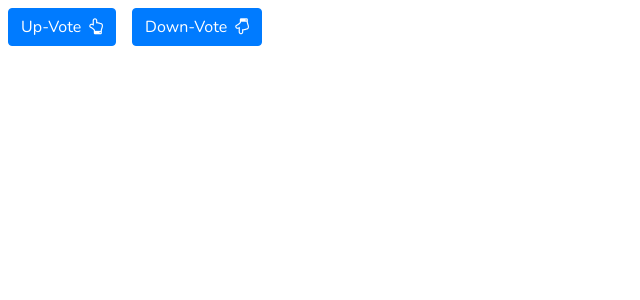
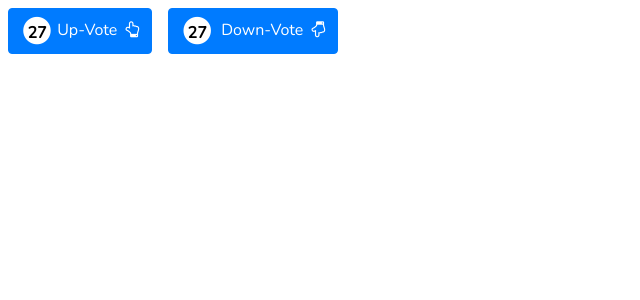
Before and after one commit to SamNgigi/Quotes, an Angular app: page / in a window 1280 px wide. Shown: the top 300 px of the page, without its empty margins (0-640 px from the left). Built offline with nearby package versions, Linux system fonts and the light colour scheme.

Commit message:
Added numbersr icon to button

```diff
--- a/src/app/boot4-test/boot4-test.component.html
+++ b/src/app/boot4-test/boot4-test.component.html
@@ -1,10 +1,16 @@
 <!--To get bootstrap 4 working make sure the you specify the umd folder of popper in node modules-->
 <button type="button" class="btn btn-primary mx-2 my-2" data-toggle="modal" data-target="#exampleModal">
-  Up-Vote
+  <span class="fa-stack fa-sm">
+  <i class="fa fa-circle fa-stack-2x"></i>
+  <strong id="voteUp" class="fa-stack-1x fa-inverse calendar-text">27</strong>
+  </span>  Up-Vote
   <i class="fa fa-hand-o-up ml-1" aria-hidden="true"></i>
 </button>
 <button type="button" class="btn btn-primary mx-2 my-2" data-toggle="modal" data-target="#exampleModal">
-  Down-Vote
+  <span class="fa-stack fa-sm mr-2">
+  <i class="fa fa-circle fa-stack-2x"></i>
+  <strong id="voteDown" class="fa-stack-1x fa-inverse calendar-text mr-2">27</strong>
+  </span>Down-Vote
   <i class="fa fa-hand-o-down ml-1" aria-hidden="true"></i>
 </button>
 <!-- Modal -->
--- a/src/styles.css
+++ b/src/styles.css
@@ -5,3 +5,9 @@
   /*font-family: 'Raleway', sans-serif;*/
   font-family: 'Nunito', sans-serif;
 }
+
+.calendar-text {
+  margin-top: .1em;
+  margin-right: .2em;
+  color: black;
+ }
```
